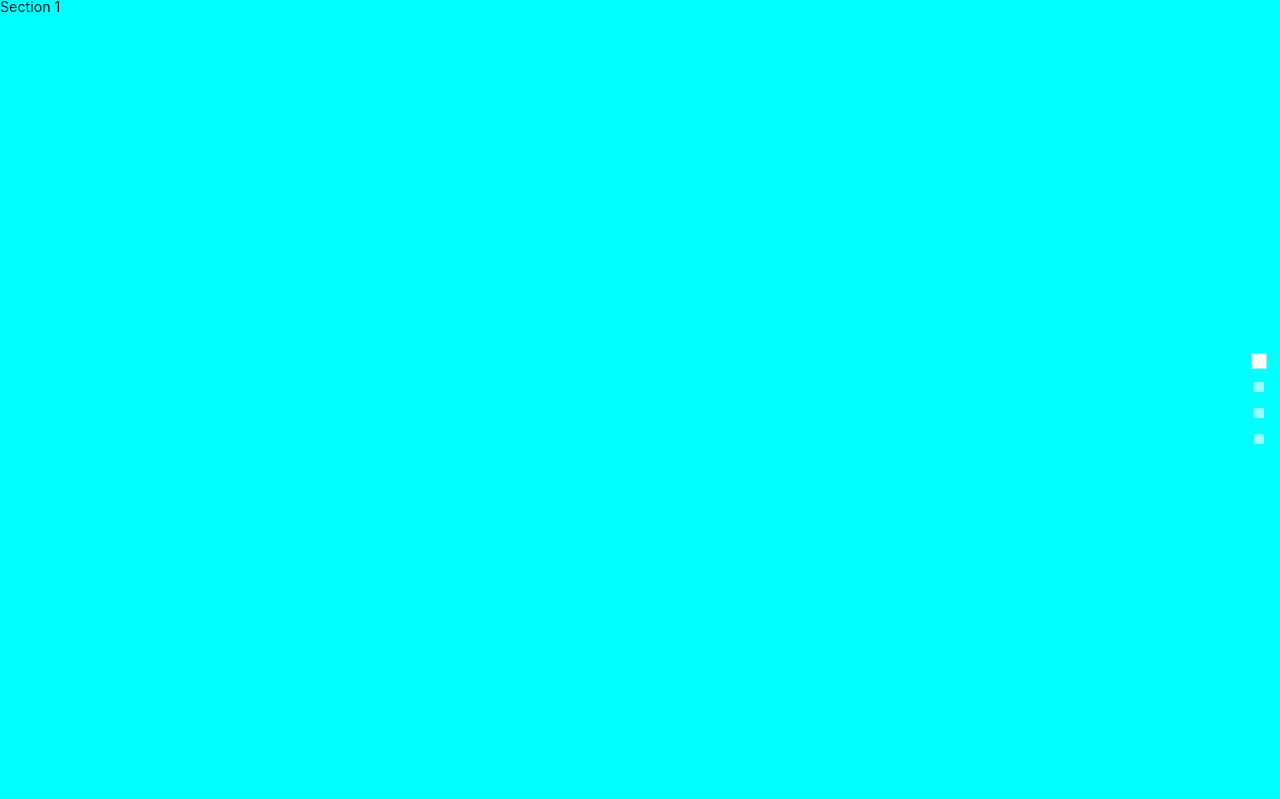
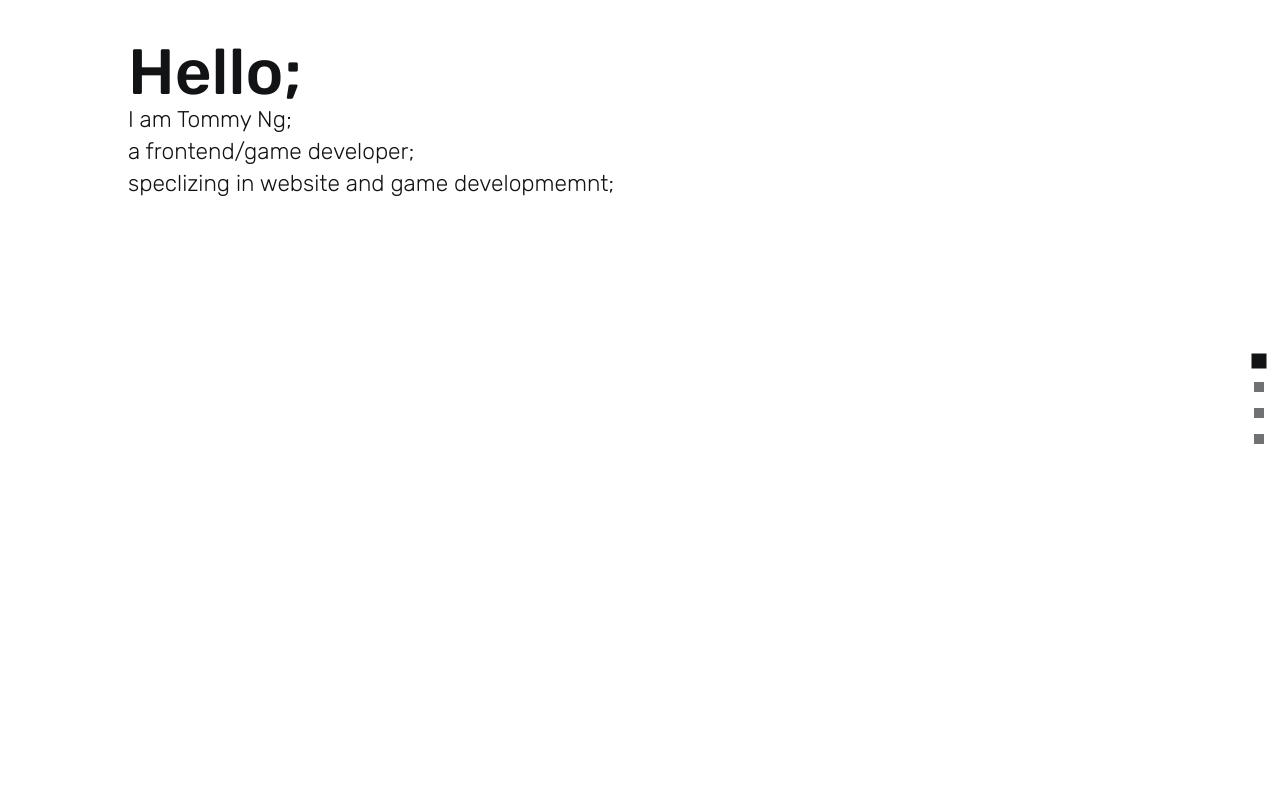
Before and after one commit to SlaveWilson/slavewilson.github.io, a Vue app: page / in a window 1280 px wide. Shown: the top 799 px of the page. Built offline with nearby package versions, Linux system fonts and the light colour scheme.

Commit message:
Continue working on  Index page layout

```diff
--- a/public/index.html
+++ b/public/index.html
@@ -5,6 +5,7 @@
     <meta http-equiv="X-UA-Compatible" content="IE=edge">
     <meta name="viewport" content="width=device-width,initial-scale=1.0">
     <link rel="icon" href="<%= BASE_URL %>favicon.ico">
+    <link href="https://fonts.googleapis.com/css?family=Rubik:300,500,700" rel="stylesheet">
     <title><%= htmlWebpackPlugin.options.title %></title>
   </head>
   <body>
--- a/src/App.vue
+++ b/src/App.vue
@@ -1,7 +1,7 @@
 <template lang="pug">
 main
   section.fullpage
-    h1 Section 1
+    Intro
   section.fullpage
     h1 Section 2
   section.fullpage
@@ -20,14 +20,17 @@ main
 
 <script lang="ts">
 import { defineComponent, onMounted, onUnmounted, Ref, ref } from "vue";
+import Intro from "@/components/sections/Intro.vue";
 
 export default defineComponent({
   name: "App",
+  components: {
+    Intro,
+  },
   setup() {
     let inMove = false;
     const activeSection = ref(0);
-    const offsets: Ref<Array<number> | undefined> = ref();
-    offsets.value = [];
+    const offsets: Ref<Array<number> | undefined> = ref([]);
     let touchStartY = 0;
 
     const calculateSectionOffsets = function () {
@@ -36,7 +39,7 @@ export default defineComponent({
 
       for (let i = 0; i < length; i++) {
         const sectionOffset = sections[i].offsetTop;
-        offsets.value!.push(sectionOffset);
+        if (offsets.value !== undefined) offsets.value.push(sectionOffset);
       }
     };
 
@@ -57,14 +60,17 @@ export default defineComponent({
     const moveDown = function () {
       inMove = true;
       activeSection.value--;
-      if (activeSection.value < 0) activeSection.value = offsets.value!.length - 1;
+      if (activeSection.value < 0 && offsets.value !== undefined)
+        activeSection.value = offsets.value.length - 1;
       scrollToSection(activeSection.value, true);
     };
 
     const moveUp = function () {
       inMove = true;
       activeSection.value++;
-      if (activeSection.value > offsets.value!.length - 1) activeSection.value = 0;
+      if (offsets.value !== undefined) {
+        if (activeSection.value > offsets.value.length - 1) activeSection.value = 0;
+      }
       scrollToSection(activeSection.value, true);
     };
 
@@ -118,8 +124,9 @@ export default defineComponent({
 
 <style lang="scss" scoped>
 .fullpage {
-  height: 100vh;
-  width: 100%;
+  height: 90vh;
+  width: 80vw;
+  padding: 5vh 10vw;
 }
 .sections-menu {
   position: fixed;
@@ -130,7 +137,7 @@ export default defineComponent({
 .sections-menu .menu-point {
   width: 10px;
   height: 10px;
-  background-color: #fff;
+  background-color: color(primary);
   display: block;
   margin: 1rem 0;
   opacity: 0.6;
--- /dev/null
+++ b/src/assets/styles/font.scss
@@ -0,0 +1,15 @@
+h1 {
+  font-size: 4.5em;
+  font-weight: 500;
+}
+
+h2 {
+  font-weight: 500;
+  font-size: 2.2em;
+}
+
+p {
+  font-size: 1.6em;
+  font-weight: 300;
+  line-height: 1.4;
+}
--- a/src/assets/styles/index.scss
+++ b/src/assets/styles/index.scss
@@ -1,8 +1,8 @@
 @import "./reset.scss";
+@import "./font.scss";
 
 body {
   overflow: hidden;
-
   font-family: 'Rubik',
     -apple-system,
     BlinkMacSystemFont,
@@ -16,6 +16,9 @@ body {
     sans-serif;
   font-size: calc(10px + 0.33vw);
   -webkit-font-smoothing: antialiased;
-  color: #121314;
-  background-color: cyan;
+  color: color(primary);
 }
+
+.container {
+  height: 100%;
+}
--- /dev/null
+++ b/src/assets/styles/variables.scss
@@ -0,0 +1,21 @@
+$desktop: 1024px;
+$tablet: 768px;
+
+@mixin desktop {
+  @media (min-width: #{$desktop}) {
+    @content;
+  }
+}
+
+@mixin tablet {
+  @media (min-width: #{$tablet}) and (max-width: #{$desktop - 1px}) {
+    @content;
+  }
+}
+
+$colors: (primary: #121314,
+);
+
+@function color($color-name) {
+  @return map-get($colors, $color-name);
+}
--- /dev/null
+++ b/src/components/sections/Intro.vue
@@ -0,0 +1,20 @@
+<template lang="pug">
+.container
+  h1 Hello;
+  p I am Tommy Ng;
+  p a frontend/game developer;
+  p speclizing in website and game developmemnt;
+</template>
+
+<script lang="ts">
+import { defineComponent } from "vue";
+
+export default defineComponent({
+  name: "intro",
+});
+</script>
+
+<style lang="scss" scoped>
+.container {
+}
+</style>
--- /dev/null
+++ b/vue.config.js
@@ -0,0 +1,11 @@
+module.exports = {
+  css: {
+    loaderOptions: {
+      scss: {
+        prependData: `
+          @import "@/assets/styles/variables";
+        `
+      }
+    }
+  },
+};
```
Also changed, not shown: src/pages/index.vue (deleted, +0 -13 lines).
